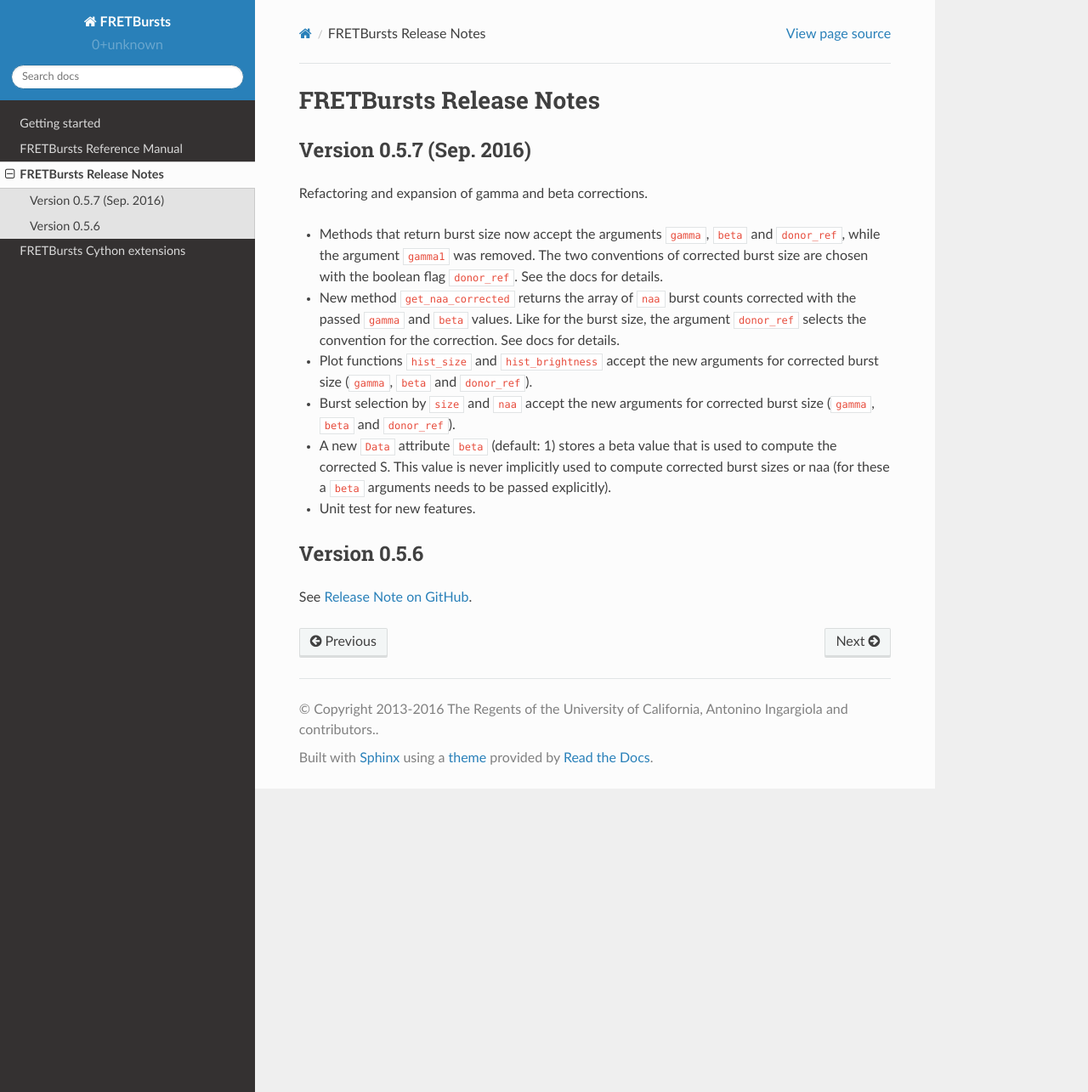
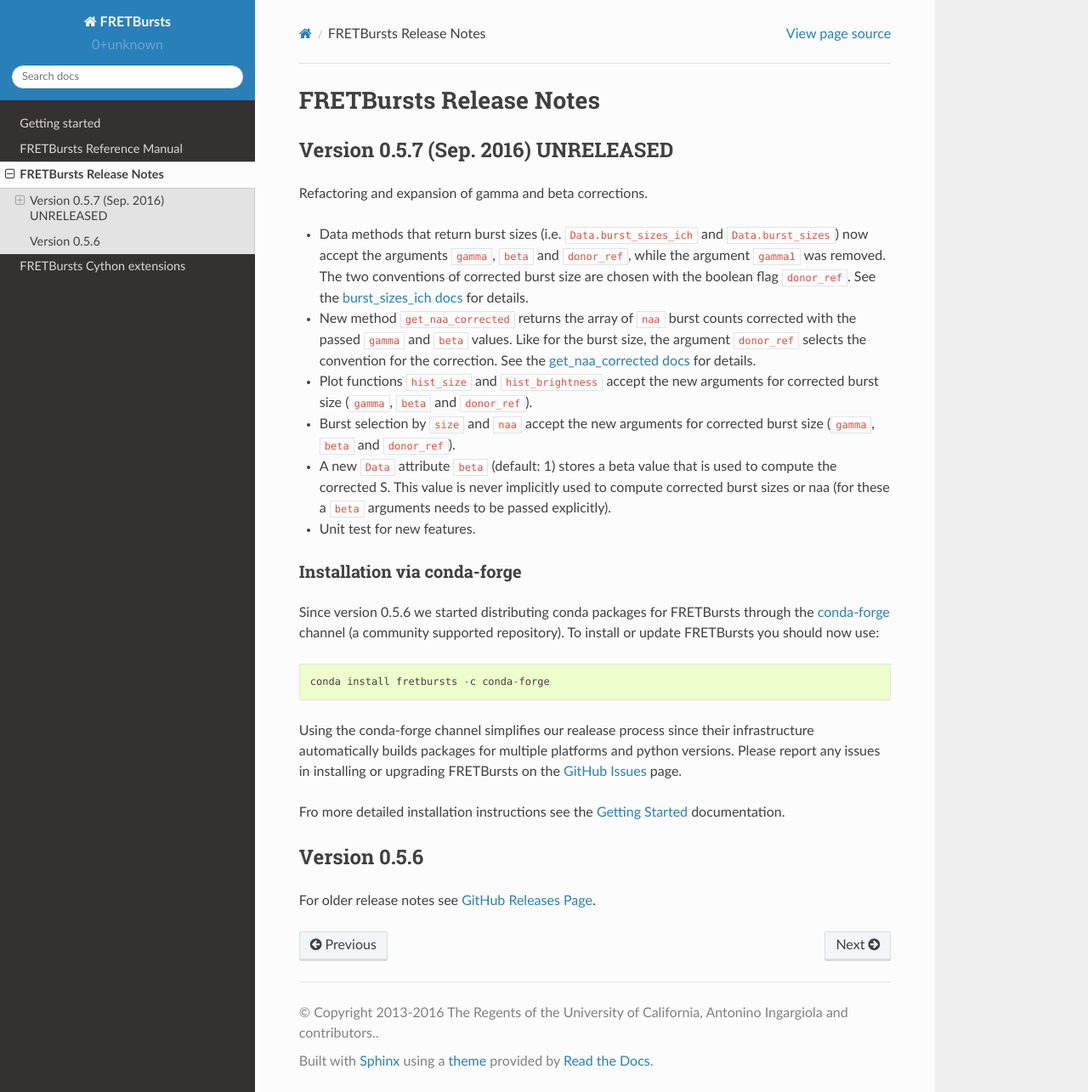
Before and after one commit to tritemio/FRETBursts, a Sphinx documentation site: the page built from docs/source/releasenotes.rst, in a window 1280 px wide and 1285 px high. Shown: the whole window at 85% size. Built offline with Sphinx 7.4.7 and the Read the Docs theme 2.0.0, drawn with Linux system fonts in a browser that asks for light colours; the version number could not be read and is left out.

Commit message:
DOC: Update release notes

```diff
--- a/docs/source/releasenotes.rst
+++ b/docs/source/releasenotes.rst
@@ -1,20 +1,24 @@
 FRETBursts Release Notes
 ========================
 
-Version 0.5.7 (Sep. 2016)
--------------------------
+Version 0.5.7 (Sep. 2016) UNRELEASED
+------------------------------------
 
 Refactoring and expansion of gamma and beta corrections.
 
-- Methods that return burst size now accept the arguments ``gamma``, ``beta``
+- Data methods that return burst sizes (i.e. `Data.burst_sizes_ich` and
+  `Data.burst_sizes`) now accept the arguments ``gamma``, ``beta``
   and ``donor_ref``, while the argument ``gamma1`` was removed.
   The two conventions of corrected burst size are chosen with the boolean
-  flag ``donor_ref``. See the docs for details.
+  flag ``donor_ref``.
+  See the `burst_sizes_ich docs <http://fretbursts.readthedocs.io/en/latest/data_class.html?highlight=get_naa#fretbursts.burstlib.Data.burst_sizes_ich>`__
+  for details.
 
 - New method `get_naa_corrected` returns the array of `naa` burst counts
   corrected with the passed ``gamma`` and ``beta`` values. Like for the burst
   size, the argument ``donor_ref`` selects the convention for the correction.
-  See docs for details.
+  See the `get_naa_corrected docs <http://fretbursts.readthedocs.io/en/latest/data_class.html?highlight=get_naa#fretbursts.burstlib.Data.get_naa_corrected>`__
+  for details.
 
 - Plot functions `hist_size` and `hist_brightness` accept the new arguments
   for corrected burst size (``gamma``, ``beta`` and ``donor_ref``).
@@ -29,8 +33,28 @@
 
 - Unit test for new features.
 
+Installation via conda-forge
+~~~~~~~~~~~~~~~~~~~~~~~~~~~~
+
+Since version 0.5.6 we started distributing conda packages for FRETBursts
+through the `conda-forge <https://conda-forge.github.io/>`__ channel
+(a community supported repository).
+To install or update FRETBursts you should now use::
+
+    conda install fretbursts -c conda-forge
+
+Using the conda-forge channel simplifies our realease process since
+their infrastructure automatically builds packages for multiple
+platforms and python versions. Please report any issues in installing
+or upgrading FRETBursts on the
+`GitHub Issues <https://github.com/tritemio/FRETBursts/issues>`__ page.
+
+Fro more detailed installation instructions see the
+`Getting Started <http://fretbursts.readthedocs.io/en/latest/getting_started.html>`__
+documentation.
+
 
 Version 0.5.6
 -------------
 
-See `Release Note on GitHub <https://github.com/tritemio/FRETBursts/releases/tag/0.5.6>`__.
+For older release notes see  `GitHub Releases Page <https://github.com/tritemio/FRETBursts/releases/>`__.
```
